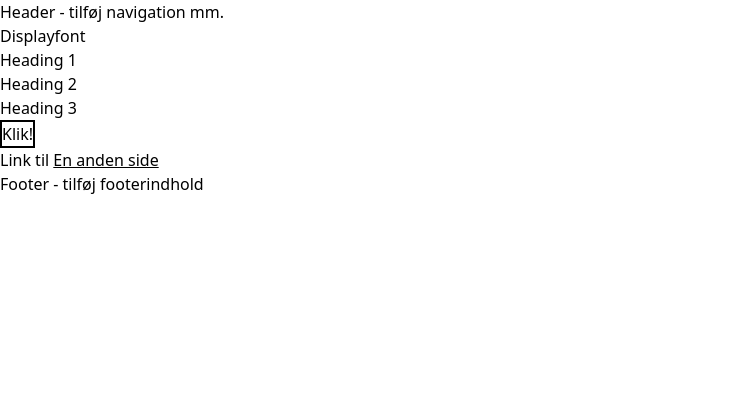
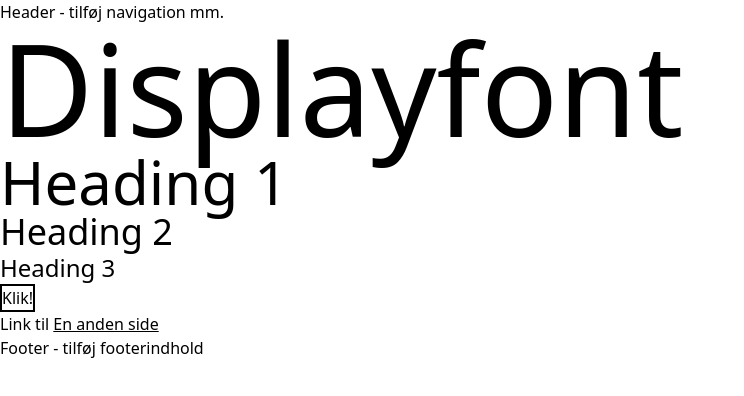
Before and after one commit to sofiaweng/scrollytelling, an Astro site: page / in a window 1280 px wide. Shown: the whole page, without its empty margins (0-744 px from the left). Built offline with nearby package versions, Linux system fonts and the light colour scheme; Astro itself is replaced by a stand-in of ours.

Commit message:
indsætter font size på headings

```diff
--- a/src/pages/index.astro
+++ b/src/pages/index.astro
@@ -7,10 +7,10 @@ import thumbsup from "../assets/images/thumbsup.png";
 ---
 <MainLayout title="Titel">
 	<article>
-		<h1 class="display-font">Displayfont</h1>
-		<h1>Heading 1</h1>
-		<h2>Heading 2</h2>
-		<h3>Heading 3</h3>
+		<h1 class="mobile-display-font lg:desk-display-font">Displayfont</h1>
+		<h1 class="text-4xl lg:text-6xl">Heading 1</h1>
+		<h2 class="text-2xl lg:text-4xl">Heading 2</h2>
+		<h3 class="text-lg lg:text-2xl">Heading 3</h3>
 		<Button>Klik!</Button>
 		<p>Link til <Link href="https://www.kea.dk" target="_blank">En anden side</Link></p>
 
--- a/src/styles/tailwind.css
+++ b/src/styles/tailwind.css
@@ -21,11 +21,11 @@
   }
 
   /*-------- desktop font sizes------------- */
-  /*
-  .display-font {
+
+  .desk-display-font {
     @apply text-9xl;
   }
-
+  /*
   h1 {
     @apply text-6xl;
   }
@@ -38,10 +38,10 @@
 
   /*--------- mobile font sizes------------ */
 
-  /* .display-font {
+  .mobile-display-font {
     @apply text-6xl;
   }
-
+  /*
   h1 {
     @apply text-2xl;
   }
```
